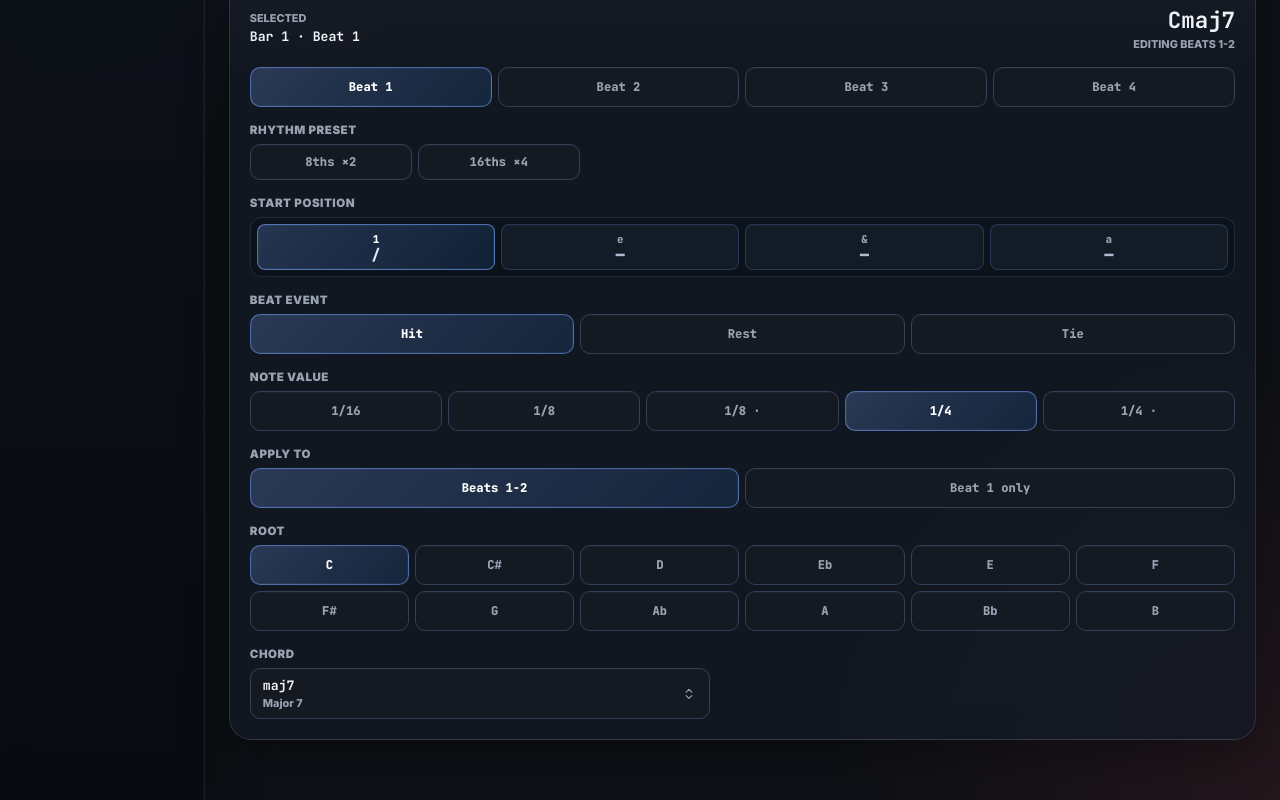
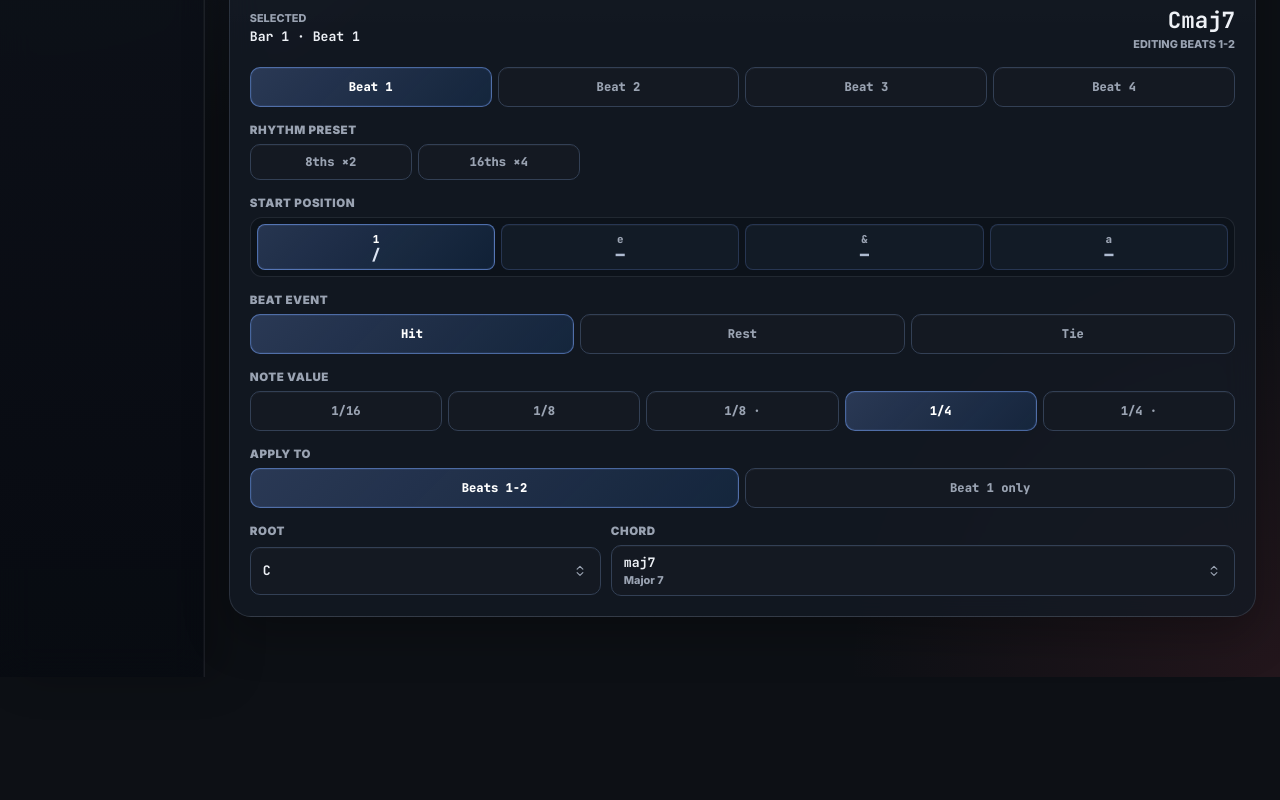
Before and after one commit to muu-ima/muu-fret-degree, a Next.js app: page /progression in a window 1280 px wide. Shown: the part 399-1199 px from the top of the page. After the commit the page ends 1076 px from the top, so only its background shows below. Built offline with nearby package versions, Linux system fonts and the light colour scheme.

Commit message:
Compact progression harmony controls

```diff
--- a/app/components/ProgressionEditor.tsx
+++ b/app/components/ProgressionEditor.tsx
@@ -437,24 +437,19 @@ export function ProgressionEditor({
           </div>
         </div>
 
+        <div className="progressionHarmonyFields">
           <div className="progressionChipSection">
             <span className="controlLabel">Root</span>
-          <div className="progressionChipGrid progressionRootChips" role="group" aria-label="Root">
-            {roots.map((root) => {
-              const isSelected = selectedCell.root === root;
-              return (
-                <button
-                  key={root}
-                  type="button"
-                  className={isSelected ? "progressionChip active" : "progressionChip"}
-                  aria-pressed={isSelected}
-                  onClick={() => applyCellChange({ ...selectedCell, root })}
-                >
-                  {root}
-                </button>
-              );
-            })}
-          </div>
+            <EditorCombobox
+              ariaLabel="Root"
+              searchPlaceholder="ルートを検索…"
+              value={selectedCell.root}
+              options={roots.map((root) => ({
+                value: root,
+                label: root,
+              }))}
+              onValueChange={(root) => applyCellChange({ ...selectedCell, root })}
+            />
           </div>
 
           <div className="progressionChipSection">
@@ -476,6 +471,7 @@ export function ProgressionEditor({
               }
             />
           </div>
+        </div>
       </section>
     </section>
   );
--- a/app/globals.css
+++ b/app/globals.css
@@ -2267,6 +2267,16 @@ select:focus-visible,
 .progressionChipSection {
   display: grid;
   gap: 7px;
+}
+
+.progressionHarmonyFields {
+  display: grid;
+  grid-template-columns: minmax(0, 0.72fr) minmax(0, 1.28fr);
+  gap: 10px;
+}
+
+.progressionHarmonyFields .editorCombobox {
+  width: 100%;
 }
 
 .progressionChipGrid {
@@ -3063,6 +3073,10 @@ select:focus-visible,
 
   .progressionSelectionHeader {
     align-items: flex-start;
+  }
+
+  .progressionHarmonyFields {
+    grid-template-columns: 1fr;
   }
 
   .progressionSelectionChord {
```
Lines whose indentation alone changed are shown as unchanged.
